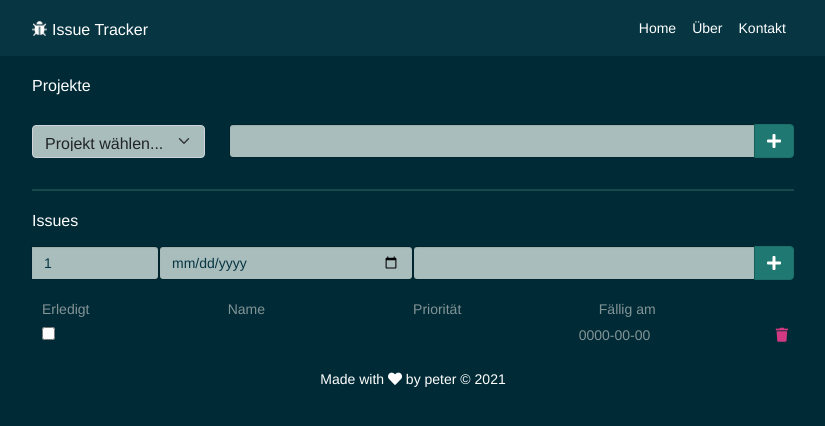
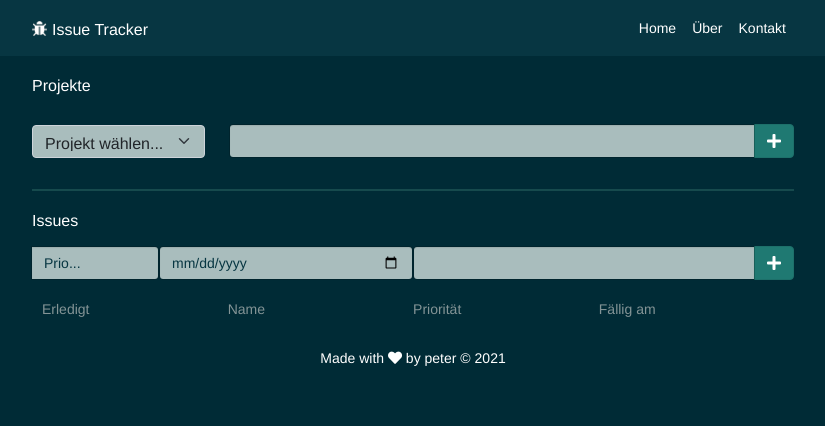
Before and after one commit to peterruler/reactjs-issue-tracker, a React (Create React App) app: page / in a window 1280 px wide. Shown: the top 426 px of the page, without its empty margins (227-1052 px from the left). Built offline with nearby package versions, Linux system fonts and the light colour scheme.

Commit message:
solved hide of init empty values

```diff
--- a/src/components/IssuesRow.tsx
+++ b/src/components/IssuesRow.tsx
@@ -125,7 +125,7 @@ export const IssuesRow = (props: any) => {
     }
     const formatDate = (input: string) => {
         if (typeof input === 'undefined') {
-            return '0000-00-00';
+            return '';
         }
         let datePart = input.split("-");
         let day = datePart[datePart.length - 1];
@@ -133,23 +133,35 @@ export const IssuesRow = (props: any) => {
         let year = datePart[0];
         return day + '.' + month + '.' + year;
     }
+
     const CheckedCheck = (props: any, checked: any) => {
+
         let formattedDate = formatDate(props.argument.duedate);
+
         if (props.checked) {
-            return (
+            return (<>
+                {(props.priority !== 'undefined') && (
                     <>
                         <div className="rTableCell strikethrough-done-row"> {props.argument.title} </div>
                         <div className="rTableCell strikethrough-done-row"> {props.argument.priority} </div>
                         <div className="rTableCell due-date-output strikethrough-done-row">{formattedDate}</div>
                     </>
                 )
+                }
+            </>
+            )
         } else {
             return (
+                <>
+                    {(props.priority !== 'undefined') && (
                         <>
                             <div className="rTableCell"> {props.argument.title} </div>
                             <div className="rTableCell"> {props.argument.priority} </div>
                             <div className="rTableCell due-date-output">{formattedDate}</div>
+
                         </>
+                    )
+                    }</>
             )
         }
     }
@@ -158,6 +170,7 @@ export const IssuesRow = (props: any) => {
         <>
             <div className="rTable issues-ul">
                 <div className="rTableRow list-item " id={'checked-' + props.id}>
+                    {(typeof props.priority !== 'undefined') && (
                         <div className="rTableCell">
                             <input type="checkbox"
                                 onChange={onChange} checked={checked1} className="checkbox" name="done-list"
@@ -167,12 +180,17 @@ export const IssuesRow = (props: any) => {
                                 data-title={props.title}
                             />
                         </div>
+                    )}
                     <CheckedCheck argument={props} checked={checked1 || props.checked} />
+
+                    {(typeof props.priority !== 'undefined') && (
                         <div className="rTableCell lastCell">
                             <button type="button" id={`btn-${props.id}`} data-id={props.id} onClick={handleDeleteClick} className="delete_issue">
                                 <i className="fa fa-trash fa-3" aria-hidden="true"></i>
                             </button>
                         </div>
+
+                    )}
                     <div className="rTableCell "> </div>
                     <input type="hidden" id="id" name="id" value={props.id} />
                     <input type="hidden" id="title" name="title" value="tst" />
--- a/src/components/NewIssue.tsx
+++ b/src/components/NewIssue.tsx
@@ -98,9 +98,10 @@ export const NewIssue = () => {
                     <div className="input-group mb-1">
                         <label className="white-txt pull-left sr-only priority" htmlFor="priority">Wähle Priorität</label>
                         <select name="priority" id="priority" className="form-control">
-                            <option>1</option>
-                            <option>2</option>
-                            <option>3</option>
+                            <option value="">Prio...</option>
+                            <option value="1">1</option>
+                            <option value="2">2</option>
+                            <option value="3">3</option>
                         </select>
                     </div>
                 </div>
```
Lines whose indentation alone changed are shown as unchanged.
